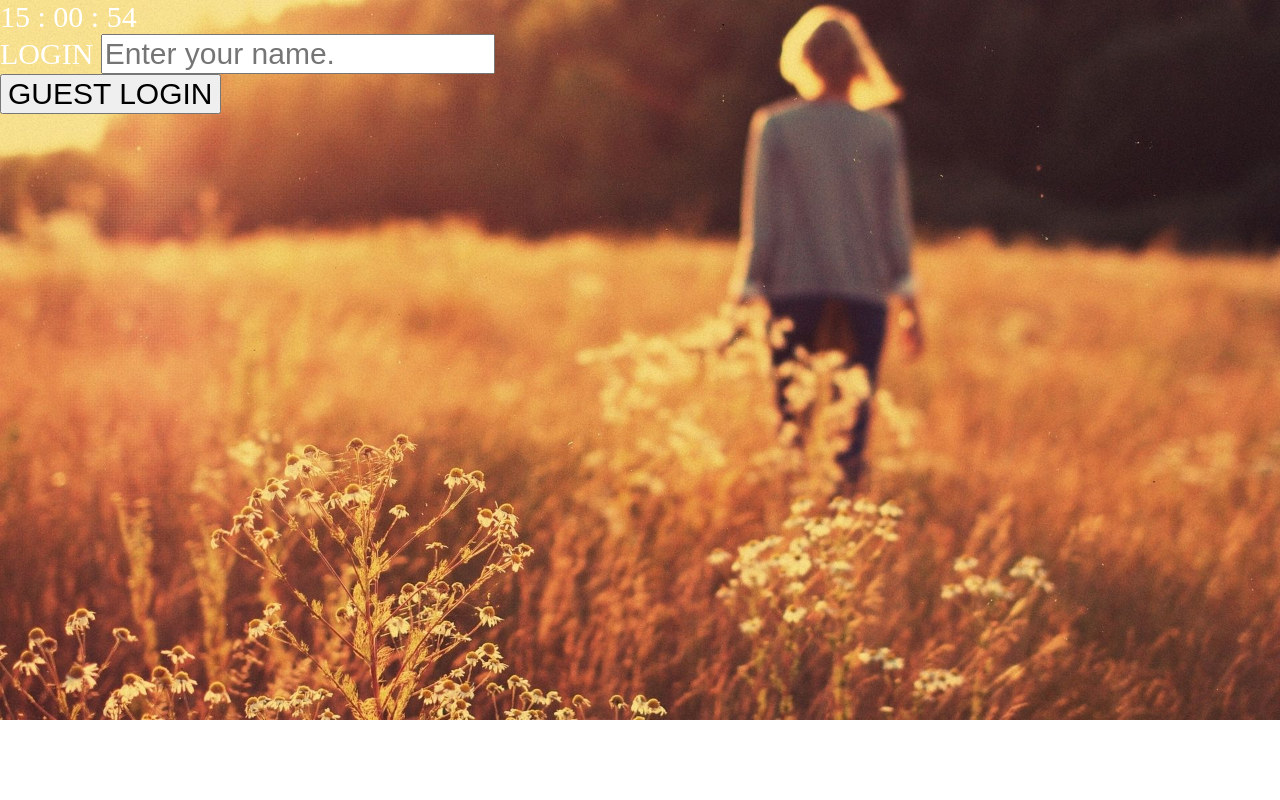
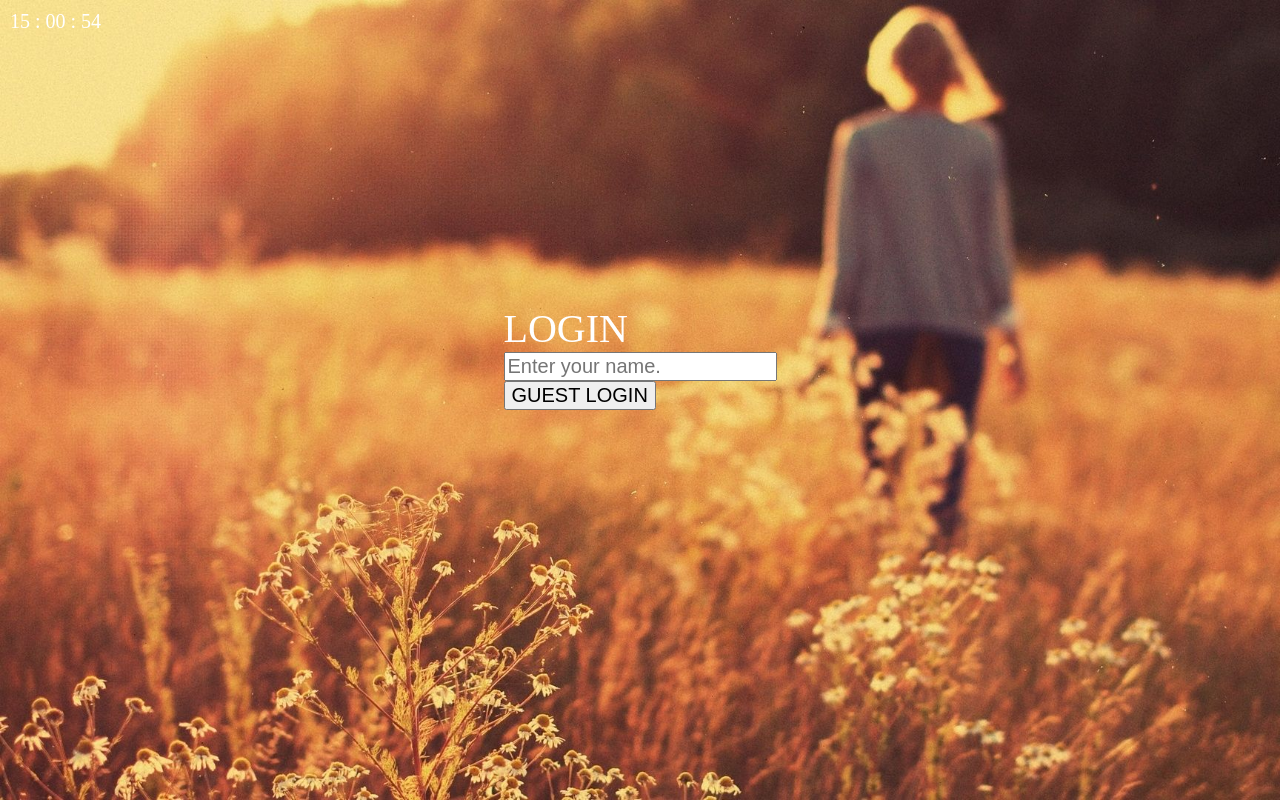
Before and after one commit to Chaemin-L/clone-coding-momentum, a plain HTML site: page index.html in a window 1280 px wide. Drawn offline with Linux system fonts and the light colour scheme.

Commit message:
style: Align components in login-page

```diff
--- a/css/style.css
+++ b/css/style.css
@@ -14,15 +14,37 @@ td, th {padding:0}
 
 
 * {
-    font-size: 30px;
+    font-size: 20px;
+}
+
+h1{
+    font-size: 40px;
+}
+
+html{
+    height: 100vh;
 }
 
 body{
+    height: 90vh;
+    margin: 10px;
     color: white;
     background-repeat:no-repeat;
     background-size:cover;
 }
 
+header{
+    display: flex;
+    justify-content: space-between;
+}
+
+section{
+    height: 90%;
+    display: flex;
+    justify-content: center;
+    align-items: center;
+}
+
 .hidden{
     display: none;
 }
--- a/index.html
+++ b/index.html
@@ -26,7 +26,7 @@
 			<!-- Login Page -->
 			<div class="login-page">
 				<form class="login-form">
-					<span>LOGIN</span>
+					<h1>LOGIN</h1>
 					<input type="text" placeholder="Enter your name." required />
 				</form>
 				<button>GUEST LOGIN</button>
```
